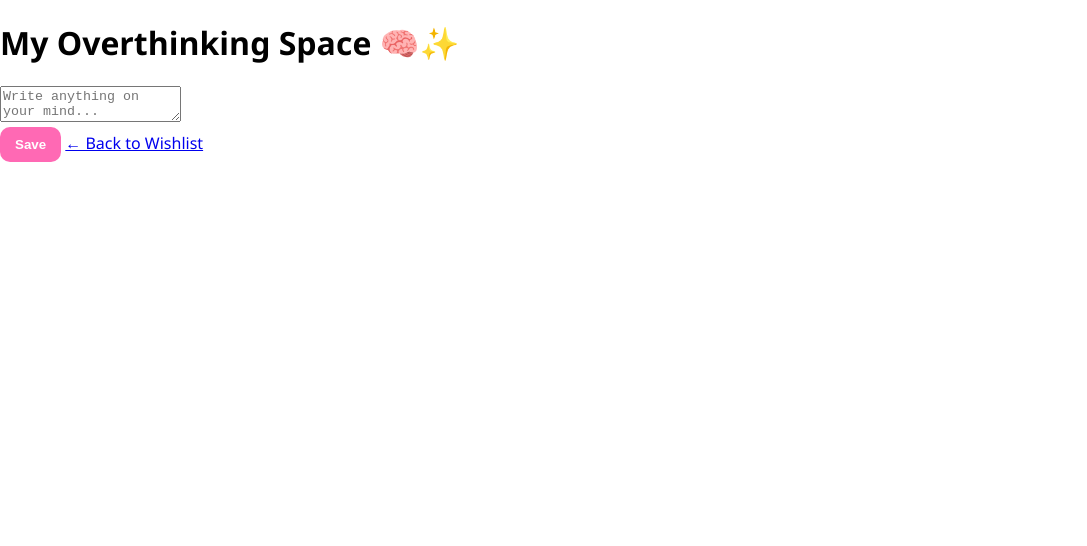
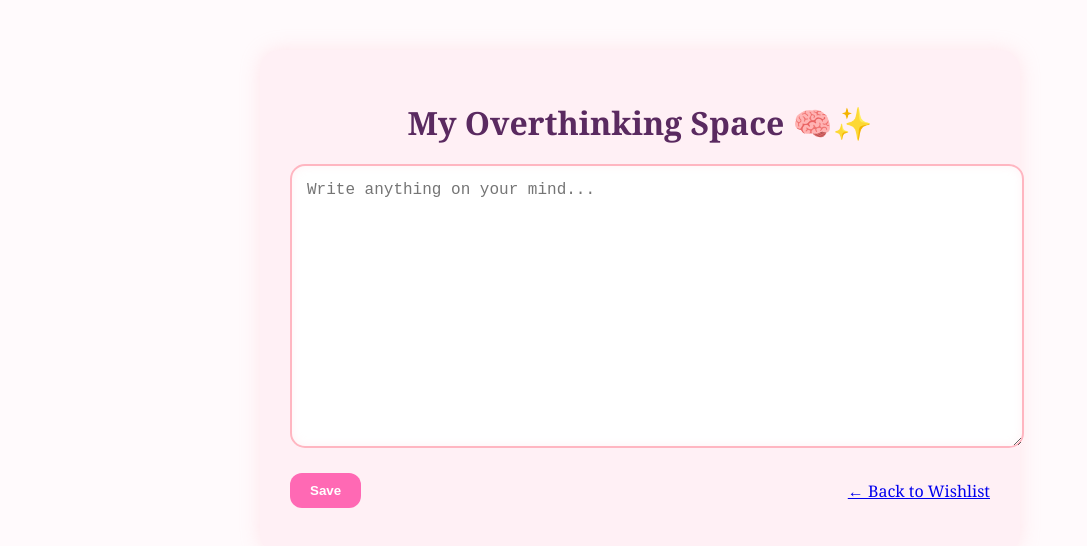
Before and after one commit to Aryaveer667766/my-babys-place, a plain HTML site: page journal.html in a window 1280 px wide. Shown: the whole page, without its empty margins (0-1087 px from the left). Drawn offline with Linux system fonts and the light colour scheme.

Commit message:
Update style.css

```diff
--- a/style.css
+++ b/style.css
@@ -109,3 +109,63 @@ footer {
   from { opacity: 0; transform: scale(0.95); }
   to { opacity: 1; transform: scale(1); }
 }
+/* Journal Page Styling */
+body.journal-page {
+  background-color: #fffafc;
+  color: #5a2a60;
+  font-family: 'Georgia', serif;
+}
+
+.journal-container {
+  max-width: 700px;
+  margin: 50px auto;
+  padding: 30px;
+  background: #fff0f5;
+  border-radius: 20px;
+  box-shadow: 0 0 20px rgba(255, 182, 193, 0.3);
+  text-align: center;
+}
+
+.journal-container h1 {
+  margin-bottom: 20px;
+  font-size: 2rem;
+}
+
+textarea#journalEntry {
+  width: 100%;
+  height: 250px;
+  padding: 15px;
+  border: 2px solid #ffb6c1;
+  border-radius: 15px;
+  font-size: 1rem;
+  resize: vertical;
+  background: #fff;
+  box-shadow: inset 0 0 10px rgba(255, 192, 203, 0.2);
+}
+
+.journal-actions {
+  margin-top: 20px;
+  display: flex;
+  justify-content: space-between;
+  align-items: center;
+}
+
+.journal-actions button {
+  padding: 10px 20px;
+  background-color: #ff69b4;
+  border: none;
+  border-radius: 12px;
+  color: white;
+  font-weight: bold;
+  cursor: pointer;
+}
+
+.journal-actions button:hover {
+  background-color: #ff1493;
+}
+
+.save-msg {
+  margin-top: 10px;
+  font-weight: bold;
+  color: #c2185b;
+}
```
